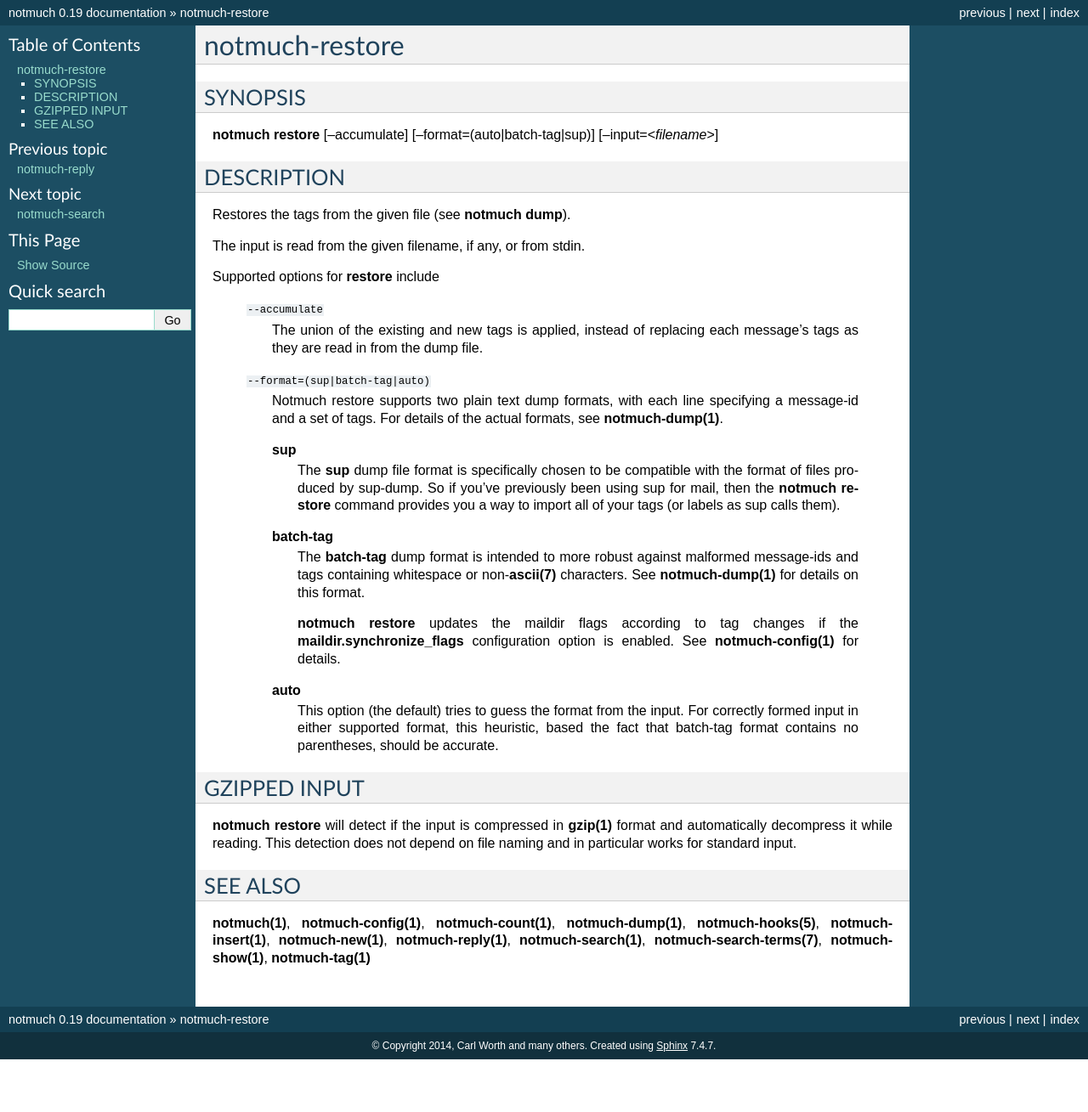
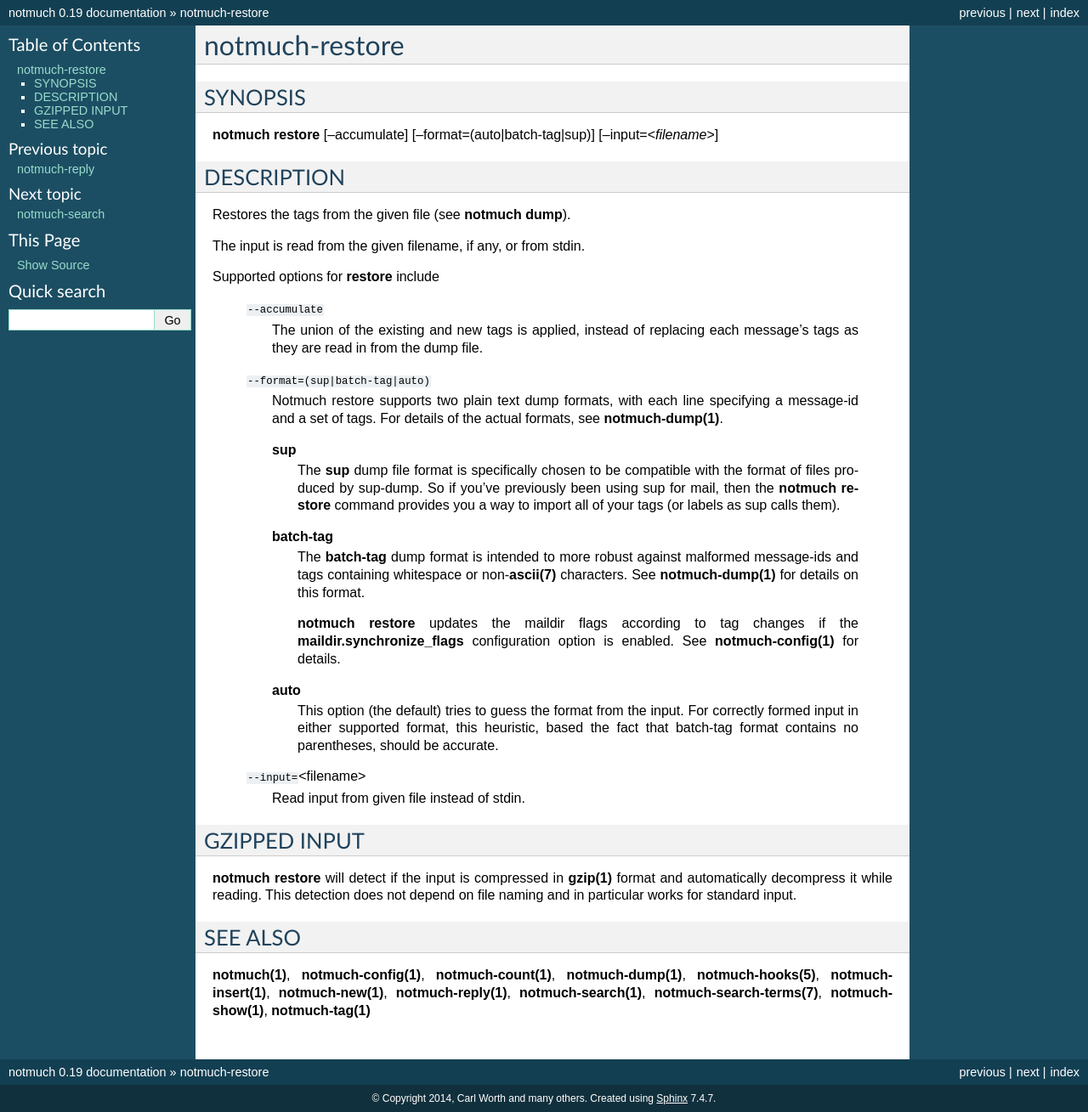
Before and after one commit to notmuch/notmuch, a Sphinx documentation site: the page built from doc/man1/notmuch-restore.rst, in a window 1280 px wide. Shown: the whole page at 85% size. Built offline with Sphinx 7.4.7, drawn with Linux system fonts in a browser that asks for light colours; the version number is read from the project's files by our own code; before the commit the page ends 1247 px from its top, so only the background shows below that.

Commit message:
doc: document notmuch-restore --input=filename option
Document all options for completeness.

```diff
--- a/doc/man1/notmuch-restore.rst
+++ b/doc/man1/notmuch-restore.rst
@@ -50,6 +50,9 @@ Supported options for **restore** include
             format, this heuristic, based the fact that batch-tag format
             contains no parentheses, should be accurate.
 
+    ``--input=``\ <filename>
+        Read input from given file instead of stdin.
+
 GZIPPED INPUT
 =============
 
```
